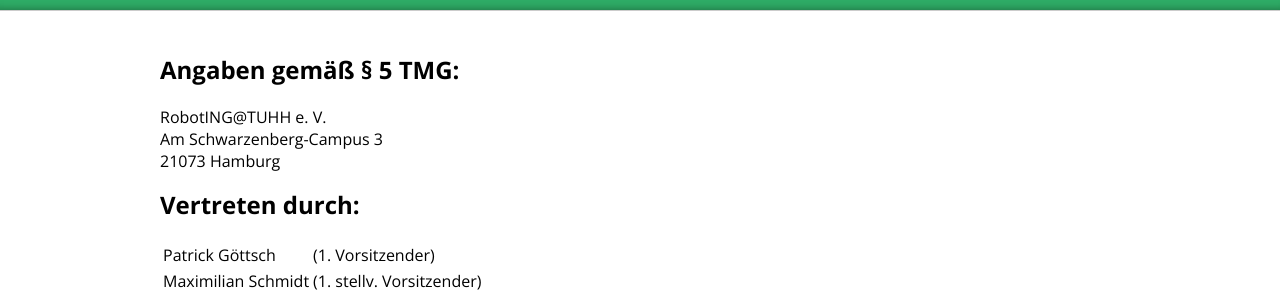
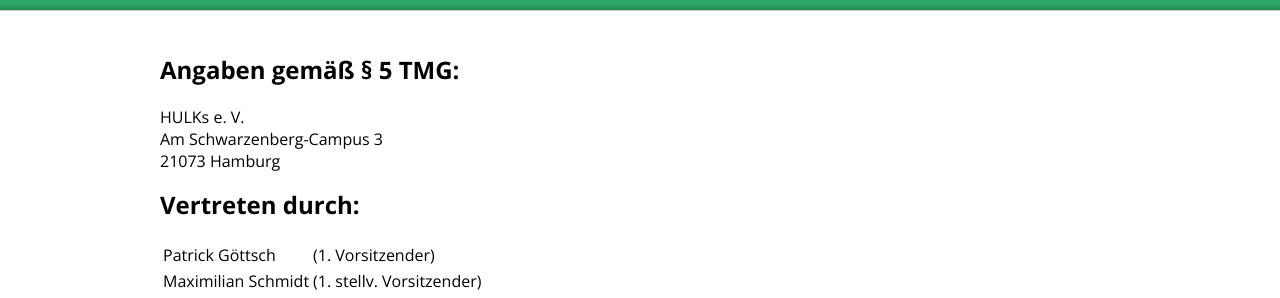
Before and after one commit to HULKs/hulks.github.io, a Jekyll site: the page built from imprint/index.html, in a window 1280 px wide and 900 px high. Shown: the part 210-508 px from the top of the window. Built offline with Jekyll 4.4.1, drawn with Linux system fonts in a browser that asks for light colours.

Commit message:
Change official club name

```diff
--- a/imprint/index.html
+++ b/imprint/index.html
@@ -10,7 +10,7 @@
 <section>
   <div class="container">
       <h2>Angaben gemäß § 5 TMG:</h2>
-      <p>RobotING@TUHH e. V.
+      <p>HULKs e. V.
           <br /> Am Schwarzenberg-Campus 3
           <br /> 21073 Hamburg
       </p>
```
